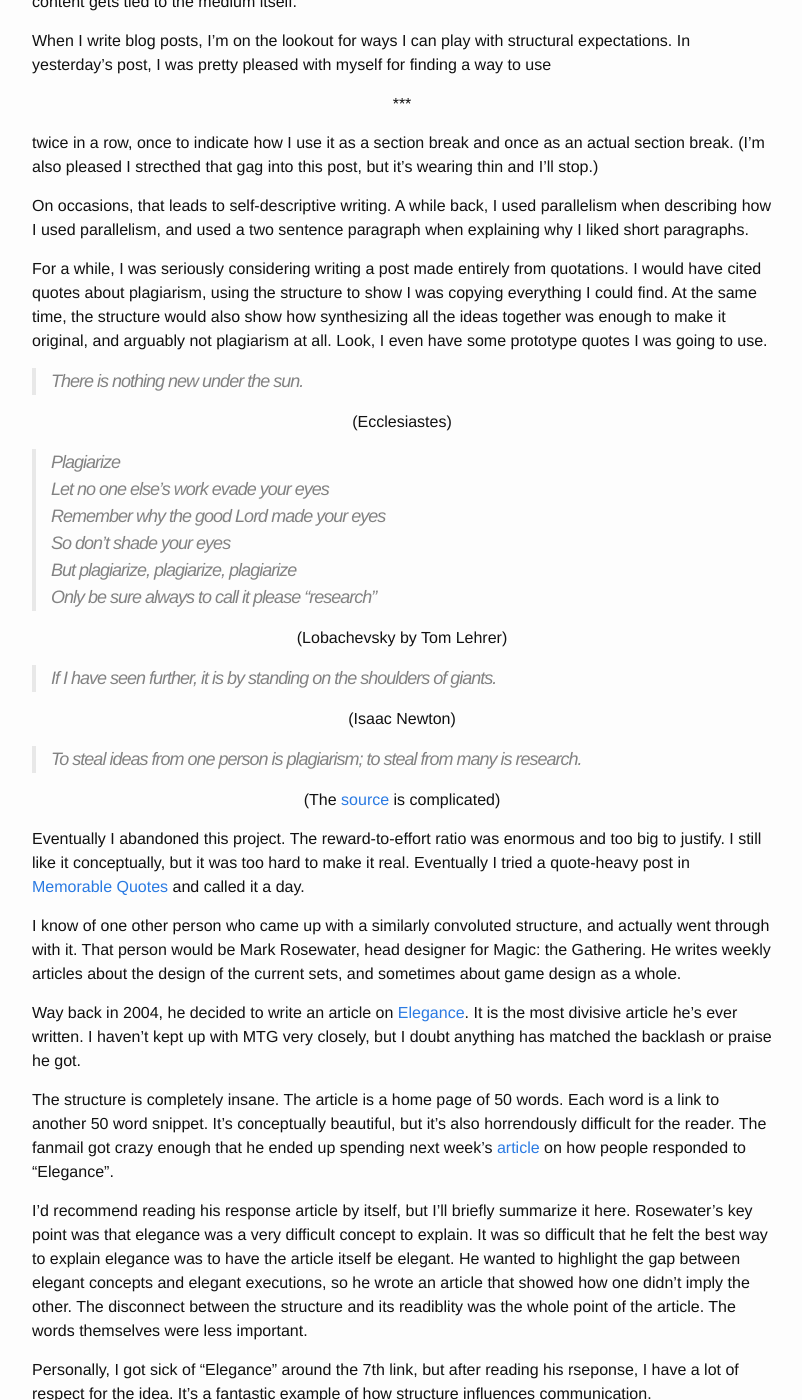
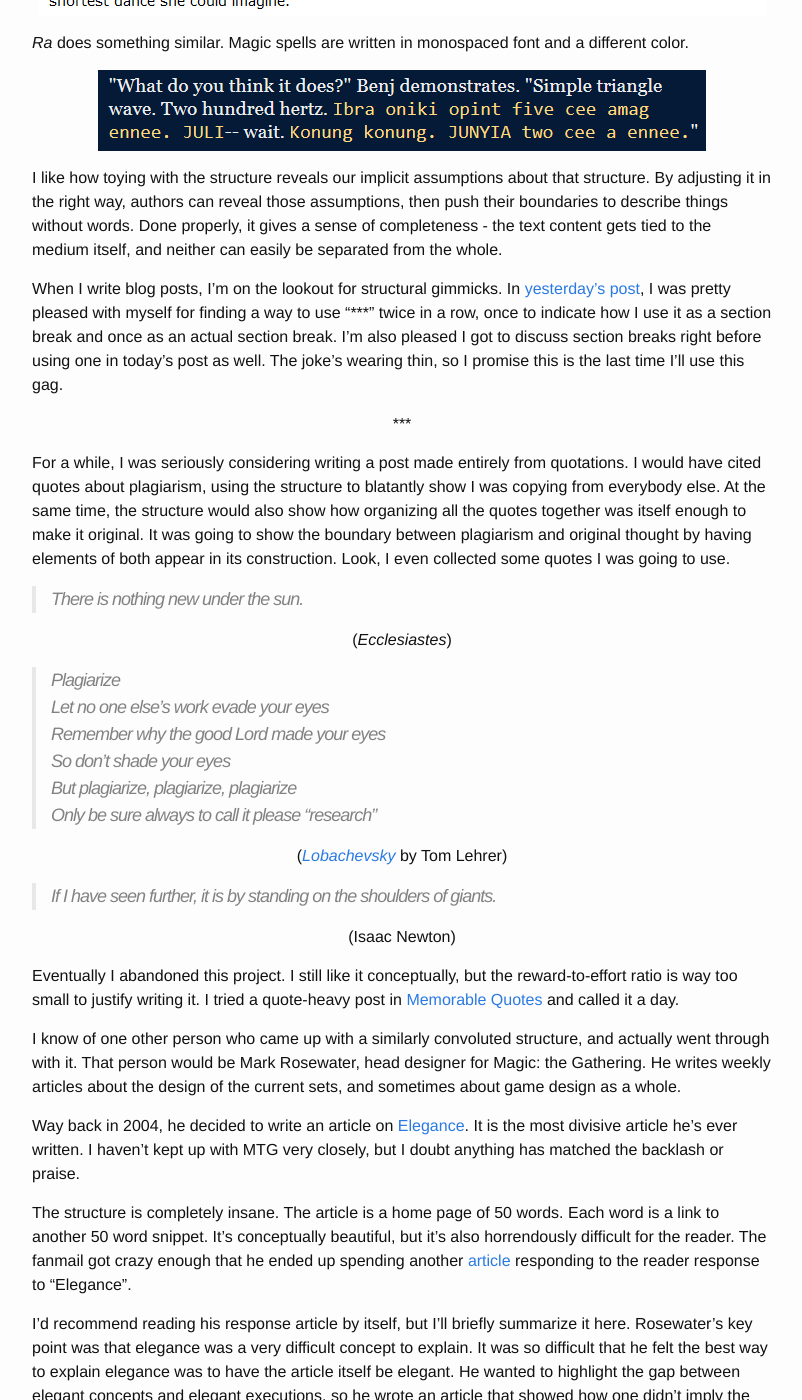
Before and after one commit to alexirpan/alexirpan.github.io, a Jekyll site: the page built from _posts/may2016/2016-05-27-may-27.markdown, in a window 1280 px wide and 1400 px high, scrolled down 557 px. Shown: the whole window, without its empty margins (238-1040 px from the left). Built offline with Jekyll 4.4.1, drawn with Linux system fonts in a browser that asks for light colours; some of the changed text lies outside the part shown.

Commit message:
Screw it just going to launch

```diff
--- a/_posts/may2016/2016-05-27-may-27.markdown
+++ b/_posts/may2016/2016-05-27-may-27.markdown
@@ -9,48 +9,49 @@ date:   2016-05-27 02:42:00 -0700
 If there's anything I like, it's when people do something interesting
 with structure.
 
-A good example of this is from the Firefly fanfic *Forward*. To indicate
-River's...spaciness, her thoughts are centered instead of left-aligned,
-and randomly shifts into bolds or italics.
+A good example of this is from the Firefly fanfic *Forward*.
+River's thoughts are centered on the page, and will shift into bolds
+or italics.
 
-Another example comes up in *Ra*. Depending on where events take place,
-the text is left-aligned or right-aligned.
+![Forward excerpt](/public/may27/forward.png)
+{: .centered }
 
-I'm not quite sure why I like when people mess with structure, but
-my closest guess is that toying with the structure reveals our implicit
+*Ra* does something similar. Magic spells are written in monospaced font and
+a different color.
+
+![Ra excerpt](/public/may27/ra.png)
+{: .centered }
+
+I like how toying with the structure reveals our implicit
 assumptions about that structure. By adjusting it in the right way, authors can
-reveal those structural assumptions, then push their boundaries.
-That lets them send ideas without changing the words themselves.
-Done properly, it gives a sense of completeness - the text content
-gets tied to the medium itself.
+reveal those assumptions, then push their boundaries to describe things
+without words. Done properly, it gives a sense of completeness - the
+text content gets tied to the medium itself, and neither can easily
+be separated from the whole.
 
-When I write blog posts, I'm on the lookout for ways I can play with
-structural expectations. In yesterday's post, I was pretty
-pleased with myself for finding a way to use
+When I write blog posts, I'm on the lookout for structural gimmicks.
+In [yesterday's post]({% post_url 2016-05-26-may-26 %}), I was pretty pleased with myself for finding a way to use
+"\*\*\*" twice in a row, once to indicate how I use it as a section break and once
+as an actual section break.
+I'm also pleased I got to discuss section breaks right before using one in today's
+post as well. The joke's wearing thin, so
+I promise this is the last time I'll use this gag.
 
 \*\*\*
 {: .centered }
 
-twice in a row, once to indicate how I use it as a section break and once
-as an actual section break.
-(I'm also pleased I strecthed that gag into this post, but it's wearing
-thin and I'll stop.)
-
-On occasions, that leads to self-descriptive writing. A while back, I
-used parallelism when describing how I used parallelism, and used a
-two sentence paragraph when explaining why I liked short paragraphs.
-
 For a while, I was seriously
 considering writing a post made entirely from quotations.
-I would have cited quotes about plagiarism, using the structure to show
-I was copying everything I could find. At the same time, the structure
-would also show how synthesizing all the ideas together was enough
-to make it original, and arguably not plagiarism at all.
-Look, I even have some prototype quotes I was going to use.
+I would have cited quotes about plagiarism, using the structure to blatantly
+show I was copying from everybody else. At the same time, the structure
+would also show how organizing all the quotes together was itself enough to
+make it original. It was going to show the boundary between plagiarism and
+original thought by having elements of both appear in its construction.
+Look, I even collected some quotes I was going to use.
 
 > There is nothing new under the sun.
 
-(Ecclesiastes)
+(*Ecclesiastes*)
 {: .centered }
 
 > Plagiarize
@@ -60,7 +61,7 @@ Look, I even have some prototype quotes I was going to use.
 > But plagiarize, plagiarize, plagiarize
 > Only be sure always to call it please "research"
 
-(Lobachevsky by Tom Lehrer)
+([*Lobachevsky*](https://www.youtube.com/watch?v=UQHaGhC7C2E) by Tom Lehrer)
 {: .centered }
 
 > If I have seen further, it is by standing on the shoulders of giants.
@@ -68,15 +69,9 @@ Look, I even have some prototype quotes I was going to use.
 (Isaac Newton)
 {: .centered }
 
-> To steal ideas from one person is plagiarism; to steal from many is research.
-
-(The [source](http://quoteinvestigator.com/2010/09/20/plagiarism/) is complicated)
-{: .centered }
-
-Eventually I abandoned this project. The reward-to-effort ratio was
-enormous and too big to justify.
-I still like it conceptually, but it was too hard to make it real.
-Eventually I tried a quote-heavy post in [Memorable Quotes]({% post_url 2016-05-16-may-16 %})
+Eventually I abandoned this project. I still like it conceptually, but
+the reward-to-effort ratio is way too small to justify writing it.
+I tried a quote-heavy post in [Memorable Quotes]({% post_url 2016-05-16-may-16 %})
 and called it a day.
 
 I know of one other person who came up with a similarly convoluted structure,
@@ -87,25 +82,25 @@ design of the current sets, and sometimes about game design as a whole.
 Way back in 2004, he decided to write an article on
 [Elegance](http://magic.wizards.com/en/articles/archive/making-magic/elegance-2004-10-18-48).
 It is the most divisive article he's ever written. I haven't kept up with
-MTG very closely, but I doubt anything has matched the backlash or praise he
-got.
+MTG very closely, but I doubt anything has matched the backlash or praise.
 
 The structure is completely insane. The article is a home page of 50 words.
 Each word is a link to another 50 word snippet. It's conceptually beautiful,
 but it's also horrendously difficult for the reader.
-The fanmail got crazy enough that he ended up spending next week's
+The fanmail got crazy enough that he ended up spending another
 [article](http://magic.wizards.com/en/articles/archive/making-magic/elegant-response-2004-11-01)
-on how people responded to "Elegance".
+responding to the reader response to "Elegance".
 
 I'd recommend reading his response article by itself, but I'll briefly summarize
 it here. Rosewater's key point was that elegance was a very difficult concept
 to explain. It was so difficult that he felt the best way to explain elegance
 was to have the article itself be elegant. He wanted to highlight the gap between
 elegant concepts and elegant executions, so he wrote an article that showed how
-one didn't imply the other. The disconnect between the structure and its
-readiblity was the whole point of the article. The words themselves were less
+one didn't imply the other. The disconnect between the elegance of its
+structure and its
+readability was the whole point of the article. The words themselves were less
 important.
 
 Personally, I got sick of "Elegance" around the 7th link, but after reading
-his rseponse, I have a lot of respect for the idea. It's a fantastic example
+his response, I have a lot of respect for the idea. It's a fantastic example
 of how structure influences communication.
```
Also changed, not shown: other parts of _posts/may2016/2016-05-27-may-27.markdown (+2 -2 lines), public/may27/forward.png (added), public/may27/ra.png (added).
